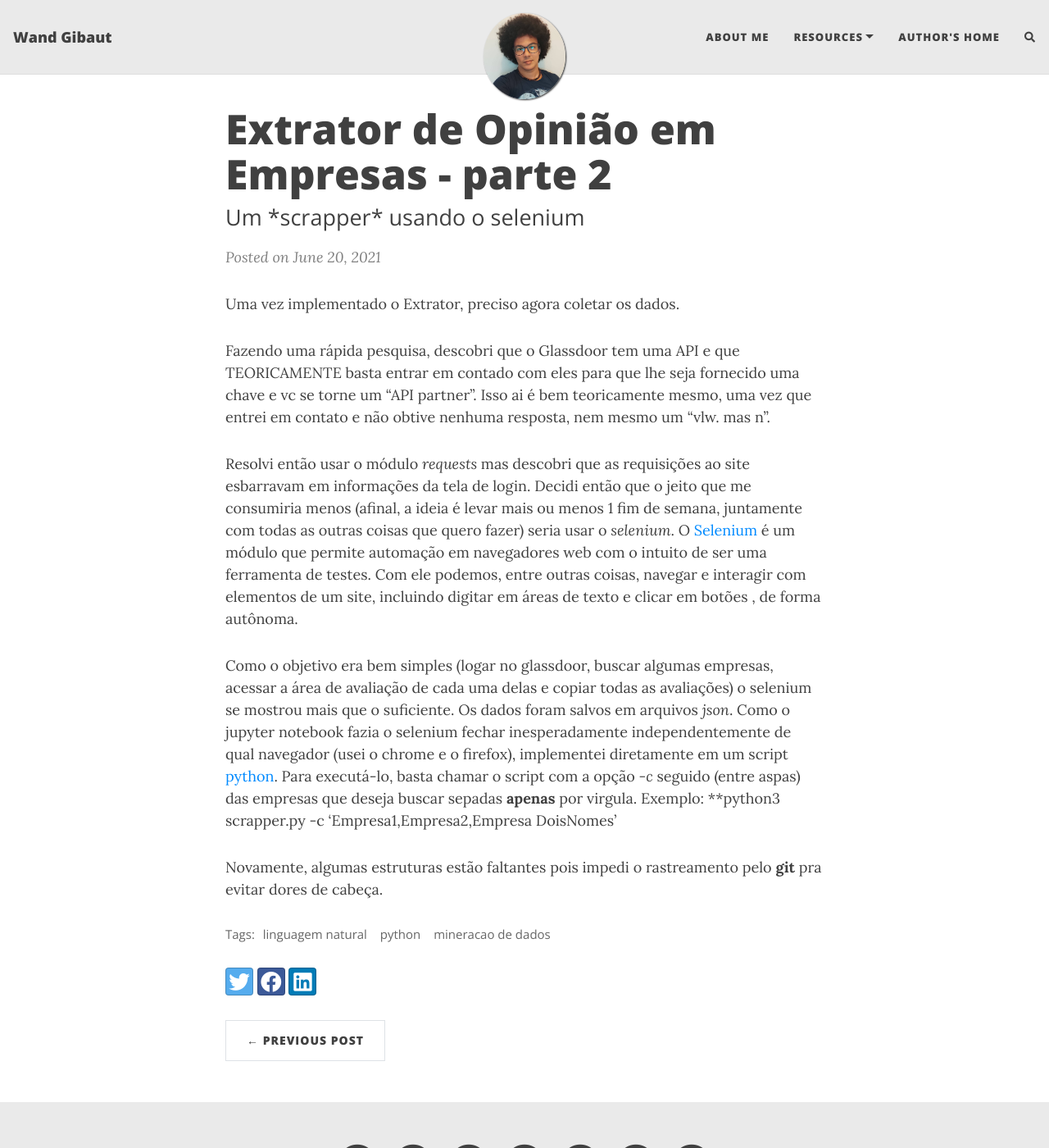
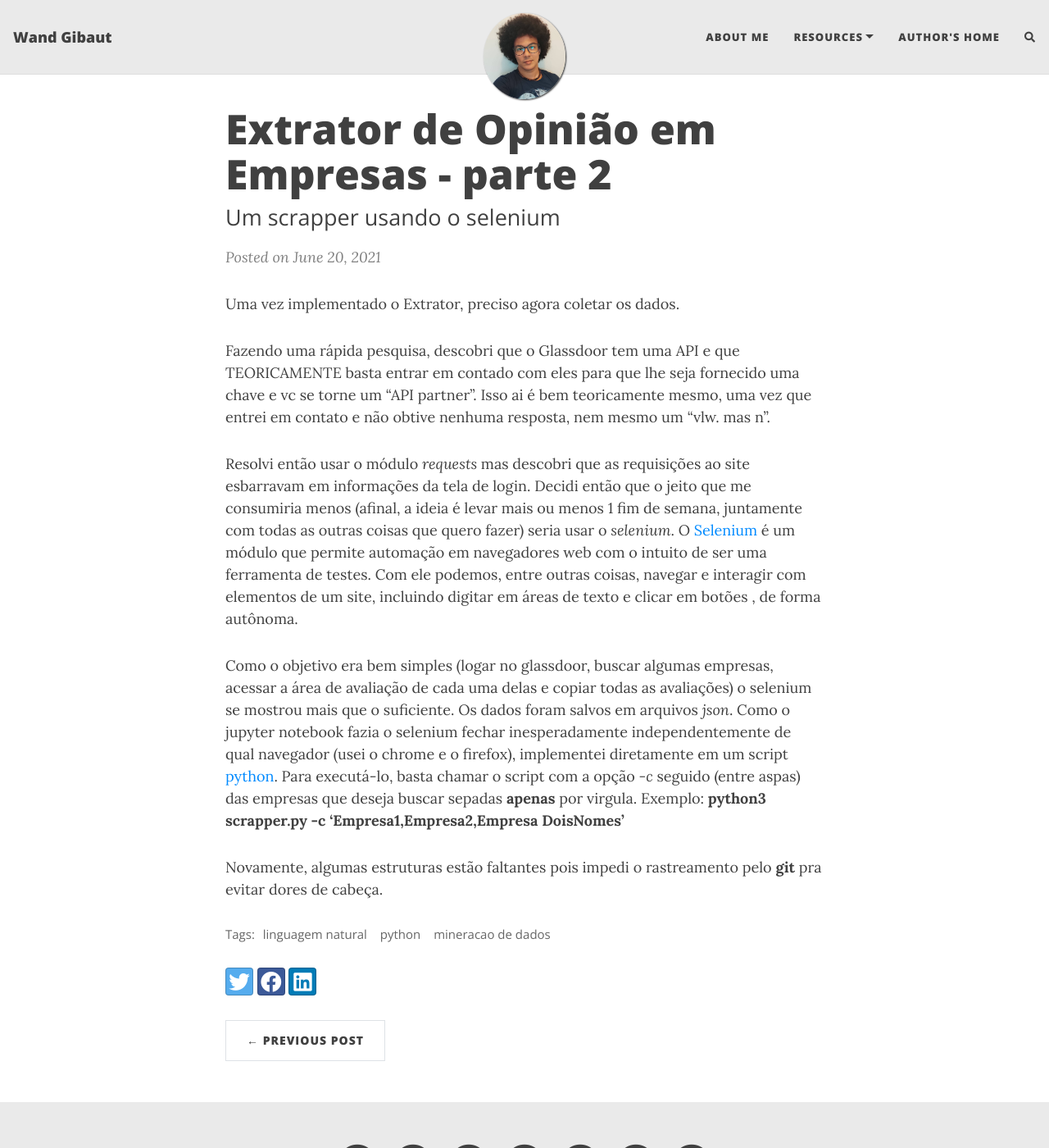
Before and after one commit to wandgibaut/wandgibaut.github.io, a Jekyll site: the page built from _posts/2021-06-20-selenium.md, in a window 1280 px wide and 1400 px high. Shown: the whole window at 82% size. Built offline with Jekyll 4.4.1, drawn with Linux system fonts in a browser that asks for light colours; nearby versions of some CDN libraries; comment, search, counter and statistics services are not loaded.

```diff
--- a/_posts/2021-06-20-selenium.md
+++ b/_posts/2021-06-20-selenium.md
@@ -1,7 +1,7 @@
 ---
 layout: post
 title: Extrator de Opinião em Empresas - parte 2
-subtitle: Um *scrapper* usando o selenium
+subtitle: Um scrapper usando o selenium
 thumbnail-img: /assets/img/extrator.png
 share-img: /assets/img/extrator.png
 tags: [linguagem natural, python, mineracao de dados]
@@ -16,7 +16,7 @@ O [Selenium](https://pypi.org/project/selenium/) é um módulo que permite autom
 
 Como o objetivo era bem simples (logar no glassdoor, buscar algumas empresas, acessar a área de avaliação de cada uma delas e copiar todas as avaliações) o selenium se mostrou mais que o suficiente. Os dados foram salvos em arquivos *json*.
 Como o jupyter notebook fazia o selenium fechar inesperadamente independentemente de qual navegador (usei o chrome e o firefox), implementei diretamente em um script [python](https://github.com/wandgibaut/one_weekeed_projects/blob/master/glassdoor_selenium/scrapper.py).
-Para executá-lo, basta chamar o script com a opção *-c* seguido (entre aspas) das empresas que deseja buscar sepadas **apenas** por virgula. Exemplo: **python3 scrapper.py -c 'Empresa1,Empresa2,Empresa DoisNomes'
+Para executá-lo, basta chamar o script com a opção *-c* seguido (entre aspas) das empresas que deseja buscar sepadas **apenas** por virgula. Exemplo: **python3 scrapper.py -c 'Empresa1,Empresa2,Empresa DoisNomes'**
 
 
 Novamente, algumas estruturas estão faltantes pois impedi o rastreamento pelo **git** pra evitar dores de cabeça.
```
